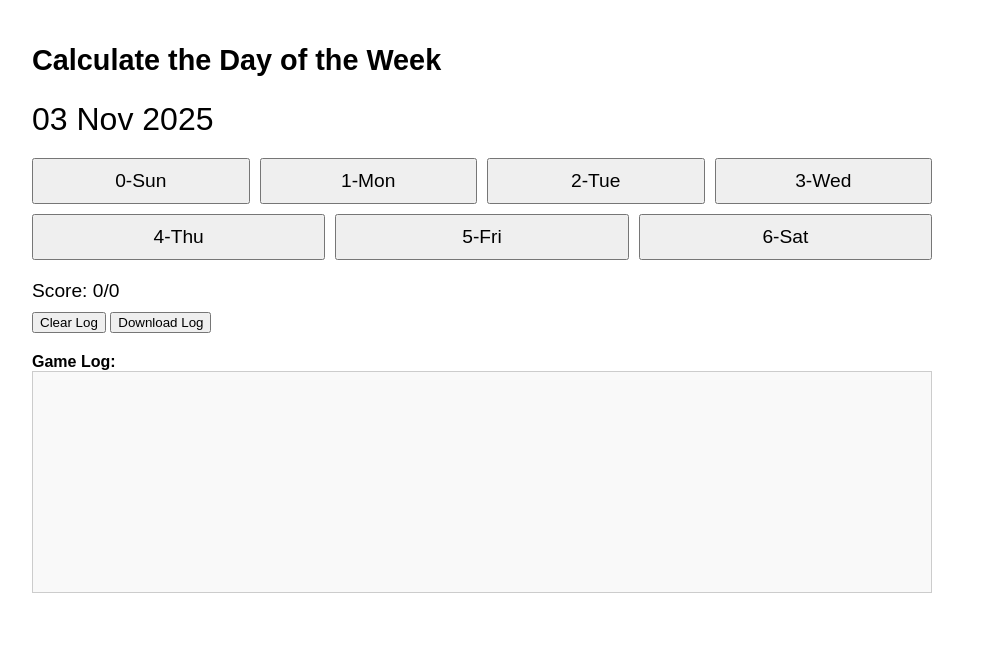
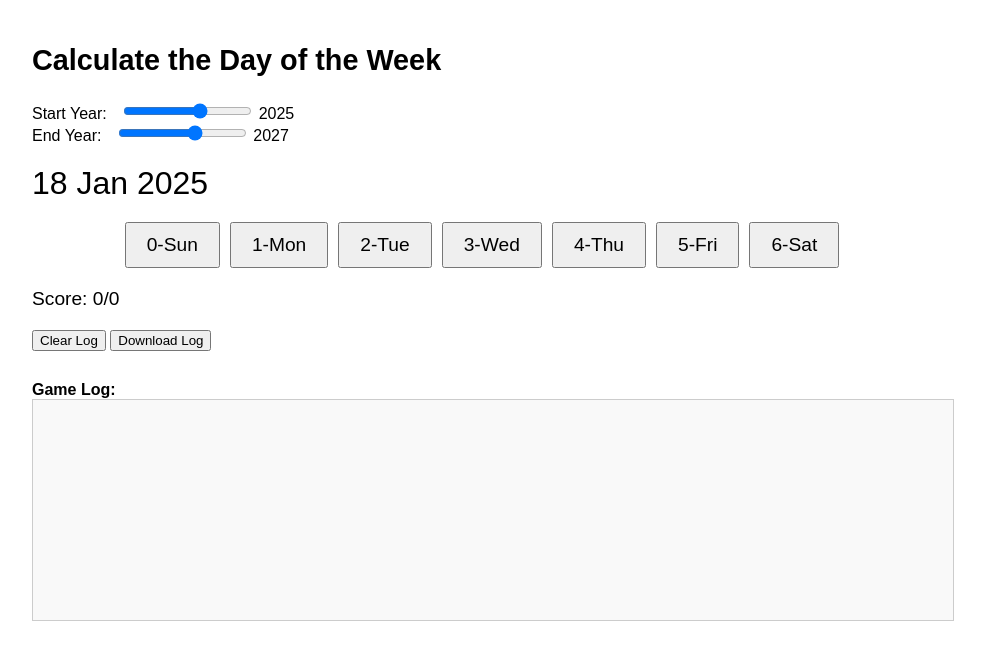
Before and after one commit to arun-ks/DoomsdayAlgorithm, a plain HTML site: page index.html in a window 1280 px wide. Shown: the whole page, without its empty margins (158-1143 px from the left). Drawn offline with Linux system fonts and the light colour scheme.

Commit message:
add sliders

```diff
--- a/index.html
+++ b/index.html
@@ -1,82 +1,42 @@
+
 <!DOCTYPE html>
 <html lang="en">
 <head>
     <meta charset="UTF-8">
     <title>Doomsday Method Practice</title>
     <style>
-        body {
-            font-family: Arial, sans-serif;
-            padding: 20px;
-            max-width: 900px;
-            margin: auto;
-        }
-        h2 {
-            font-size: 1.8em;
-        }
-        #dateDisplay {
-            font-size: 2em;
-            margin: 20px 0;
-        }
-        #buttons {
-            display: flex;
-            flex-wrap: wrap;
-            gap: 10px;
-            margin-bottom: 20px;
-        }
-        .dayButton {
-            flex: 1 1 calc(25% - 10px);
-            min-width: 100px;
-            padding: 10px;
-            font-size: 1.2em;
-            cursor: pointer;
-        }
-        #score {
-            font-size: 1.2em;
-            margin-bottom: 10px;
-        }
-        #logLabel {
-            font-weight: bold;
-            margin-top: 20px;
-        }
-        #logBox {
-            max-width: 900px;
-            height: 200px;
-            overflow-y: auto;
-            border: 1px solid #ccc;
-            padding: 10px;
-            white-space: pre-wrap;
-            background-color: #f9f9f9;
-            margin-bottom: 10px;
-        }
-        .correct {
-            color: green;
-        }
-        .incorrect {
-            color: red;
-        }
-        #controls {
-            margin-bottom: 20px;
-        }
-        @media (max-width: 600px) {
-            .dayButton {
-                flex: 1 1 calc(50% - 10px);
-                font-size: 1em;
-            }
-            #dateDisplay {
-                font-size: 1.5em;
-            }
-        }
+        body { font-family: Arial, sans-serif; padding: 20px; max-width: 900px; margin: auto; }
+        h2 { font-size: 1.8em; }
+        #dateDisplay { font-size: 2em; margin: 20px 0; }
+        .button-container { display: flex; flex-wrap: wrap; gap: 10px; justify-content: center; }
+        .day-button { padding: 10px 20px; font-size: 1.2em; cursor: pointer; }
+        #score { margin: 20px 0; font-size: 1.2em; }
+        #logLabel { font-weight: bold; margin-top: 30px; }
+        #logBox { width: 100%; max-width: 900px; height: 200px; overflow-y: auto; border: 1px solid #ccc; padding: 10px; white-space: pre-wrap; background: #f9f9f9; }
+        .correct { color: green; }
+        .incorrect { color: red; }
+        .slider-container { margin: 20px 0; }
+        .slider-label { margin-right: 10px; }
     </style>
 </head>
 <body>
     <h2>Calculate the Day of the Week</h2>
-    <div id="dateDisplay"></div>
-    <div id="buttons"></div>
+
+    <div class="slider-container">
+        <label class="slider-label">Start Year:</label>
+        <input type="range" id="startYearSlider" min="1600" max="2300" value="2025" oninput="updateYearLabels()">
+        <span id="startYearLabel">2025</span>
+        <br>
+        <label class="slider-label">End Year:</label>
+        <input type="range" id="endYearSlider" min="1600" max="2300" value="2027" oninput="updateYearLabels()">
+        <span id="endYearLabel">2027</span>
+    </div>
+
+    <div id="dateDisplay">Date</div>
+    <div class="button-container" id="buttonContainer"></div>
     <div id="score">Score: 0/0</div>
-    <div id="controls">
-        <button onclick="clearLog()">Clear Log</button>
-        <button onclick="downloadLog()">Download Log</button>
-    </div>
+    <button onclick="clearLog()">Clear Log</button>
+    <button onclick="downloadLog()">Download Log</button>
     <div id="logLabel">Game Log:</div>
     <div id="logBox"></div>
 
@@ -84,10 +44,14 @@
         const days = ["Sun", "Mon", "Tue", "Wed", "Thu", "Fri", "Sat"];
         let correctCount = 0;
         let totalCount = 0;
-        let currentDate;
-        let currentDay;
-        let startTime;
-        let logEntries = [];
+        let currentDate = null;
+        let startTime = null;
+
+        function updateYearLabels() {
+            document.getElementById("startYearLabel").textContent = document.getElementById("startYearSlider").value;
+            document.getElementById("endYearLabel").textContent = document.getElementById("endYearSlider").value;
+            generateDate();
+        }
 
         function formatDate(date) {
             const day = String(date.getDate()).padStart(2, '0');
@@ -98,16 +62,13 @@
             return `${day} ${month} ${year}`;
         }
 
-        function generateRandomDate() {
-            const start = new Date("2025-01-01").getTime();
-            const end = new Date("2027-01-01").getTime();
+        function generateDate() {
+            const startYear = parseInt(document.getElementById("startYearSlider").value);
+            const endYear = parseInt(document.getElementById("endYearSlider").value);
+            const start = new Date(`${startYear}-01-01`).getTime();
+            const end = new Date(`${endYear}-01-01`).getTime();
             const randomTime = start + Math.random() * (end - start);
-            return new Date(randomTime);
-        }
-
-        function updateDate() {
-            currentDate = generateRandomDate();
-            currentDay = currentDate.getDay();
+            currentDate = new Date(randomTime);
             document.getElementById("dateDisplay").textContent = formatDate(currentDate);
             startTime = performance.now();
         }
@@ -115,8 +76,9 @@
         function handleGuess(index) {
             const endTime = performance.now();
             const timeTaken = ((endTime - startTime) / 1000).toFixed(1);
+            const currentDay = currentDate.getDay();
+            const isCorrect = index === currentDay;
             totalCount++;
-            const isCorrect = index === currentDay;
             if (isCorrect) correctCount++;
             document.getElementById("score").textContent = `Score: ${correctCount}/${totalCount}`;
             const attemptText = `Attempt #${String(totalCount).padStart(2, '0')}: ${formatDate(currentDate)}, You guessed: ${days[index]}, Actual: ${days[currentDay]} → ${isCorrect ? "Correct" : "Incorrect"} (Time: ${timeTaken}s)`;
@@ -124,38 +86,44 @@
             logEntry.textContent = attemptText;
             logEntry.className = isCorrect ? "correct" : "incorrect";
             document.getElementById("logBox").appendChild(logEntry);
-            logEntries.push(attemptText);
-            updateDate();
+            if (!isCorrect) {
+                const month = currentDate.getMonth();
+                const year = currentDate.getFullYear();
+                window.open(`https://www.timeanddate.com/calendar/monthly.html?year=${year}&month=${month + 1}`, "_blank", "width=600,height=600");
+            }
+            generateDate();
         }
 
         function clearLog() {
             document.getElementById("logBox").innerHTML = "";
-            logEntries = [];
+            correctCount = 0;
+            totalCount = 0;
+            document.getElementById("score").textContent = `Score: 0/0`;
+            generateDate();
         }
 
         function downloadLog() {
-            const blob = new Blob([logEntries.join("\n")], { type: "text/plain" });
-            const url = URL.createObjectURL(blob);
-            const a = document.createElement("a");
-            a.href = url;
-            a.download = "game_log.txt";
-            a.click();
-            URL.revokeObjectURL(url);
+            const logText = Array.from(document.getElementById("logBox").children).map(div => div.textContent).join("\n");
+            const blob = new Blob([logText], { type: "text/plain" });
+            const link = document.createElement("a");
+            link.href = URL.createObjectURL(blob);
+            link.download = "game_log.txt";
+            link.click();
         }
 
         function setupButtons() {
-            const container = document.getElementById("buttons");
+            const container = document.getElementById("buttonContainer");
             days.forEach((day, index) => {
                 const btn = document.createElement("button");
                 btn.textContent = `${index}-${day}`;
-                btn.className = "dayButton";
+                btn.className = "day-button";
                 btn.onclick = () => handleGuess(index);
                 container.appendChild(btn);
             });
         }
 
         setupButtons();
-        updateDate();
+        generateDate();
     </script>
 </body>
 </html>
```
